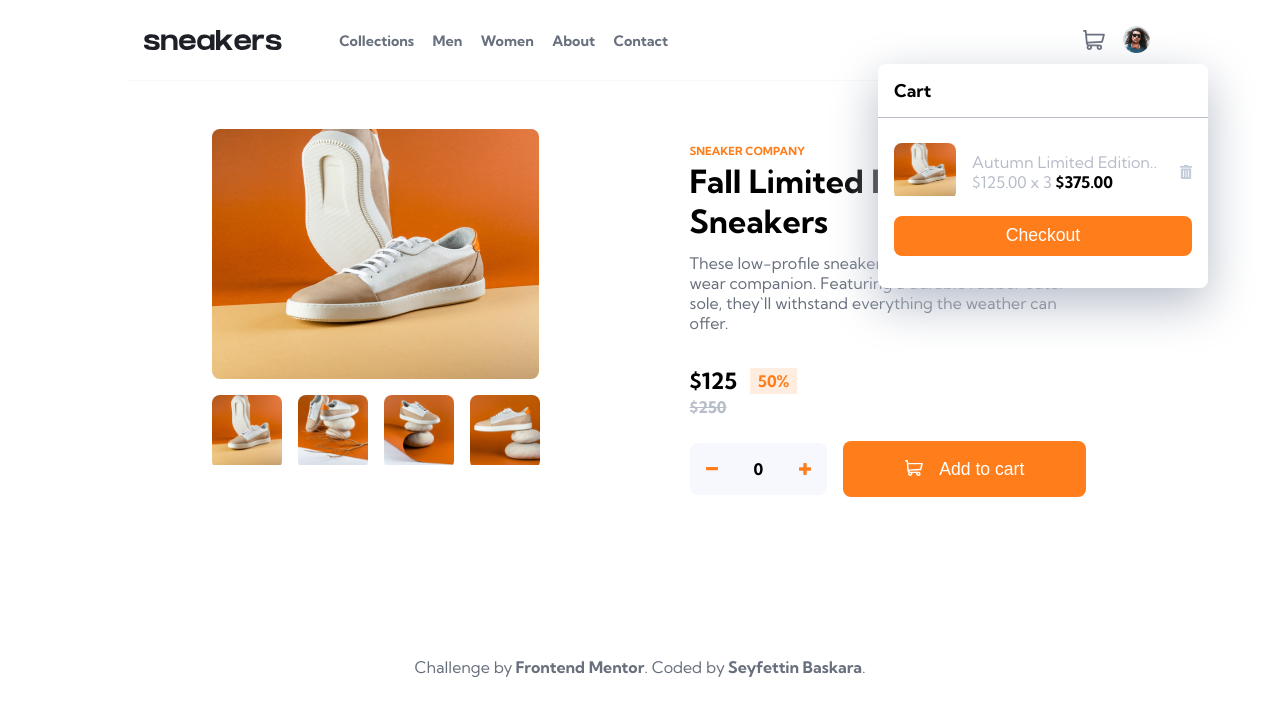
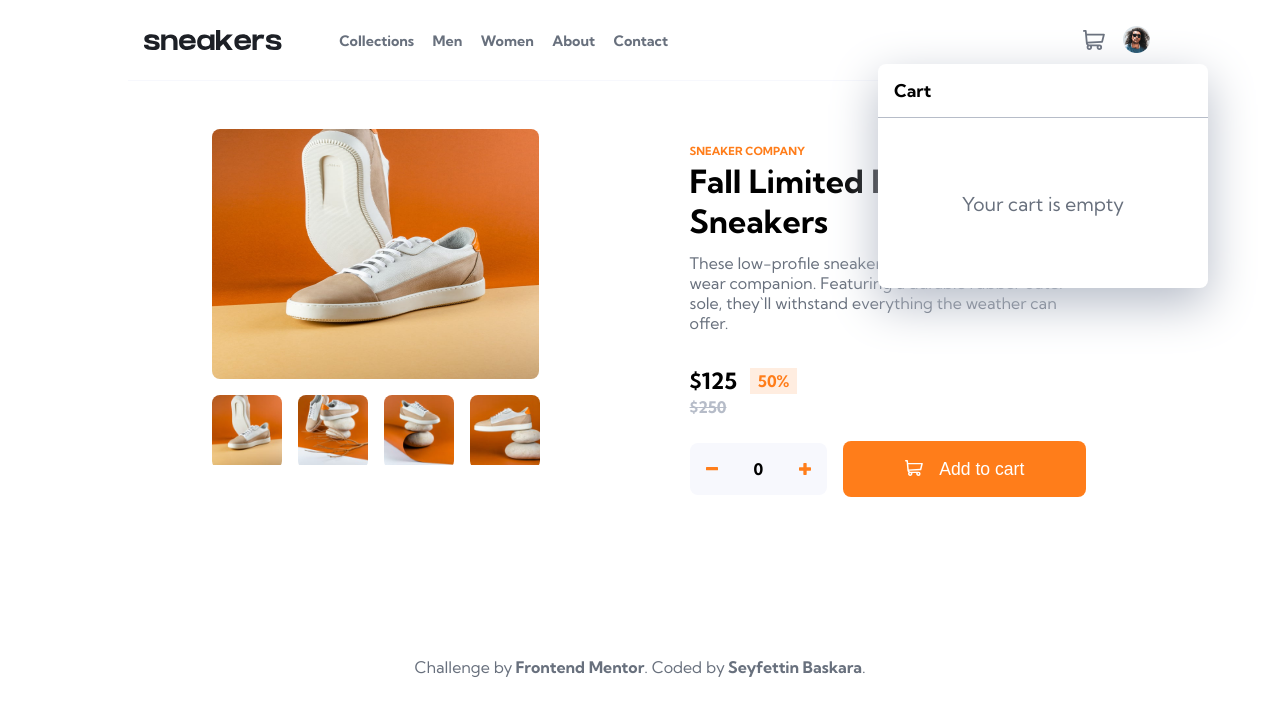
Before and after one commit to SeyfBaskara/Ecommerce-single-product-page, a Next.js app: page / in a window 1280 px wide. Both pictures are taken after a click on the picture 1094 px from the left and 40 px from the top of the page. Shown: the top 716 px of the page. Built offline with nearby package versions, Linux system fonts and the light colour scheme.

Commit message:
add cart implementation

```diff
--- a/components/Cart.tsx
+++ b/components/Cart.tsx
@@ -3,7 +3,11 @@ import Image from 'next/image'
 import { useData } from '../context/Appcontext'
 
 const Cart: React.FC = () => {
-   const { showCart } = useData()
+   const { showCart, cart, setCart } = useData()
+
+   const handleDelete = () => {
+      setCart({ ...cart, count: 0 })
+   }
 
    return (
       <article className="cart">
@@ -11,16 +15,25 @@ const Cart: React.FC = () => {
             <>
                <h2 className="cart__title">Cart</h2>
                <section className="cart__product">
+                  {cart.count ? (
+                     <>
                         <div className="cart__product-details">
                            <div className="cart__product-img">
                               <Image src="/images/image-product-1.jpg" alt="product-1" width={70} height={60} />
                            </div>
                            <p className="cart__product-description">
-                        Autumn Limited Edition.. $125.00 x 3 <span className="cart__product-price">$375.00</span>
+                              {cart.productName} ${cart.price} x {cart.count}
+                              <span className="cart__product-price">${cart.price * cart.count}</span>
                            </p>
+                           <button className="cart__product-delete" onClick={handleDelete}>
                               <Image src="/images/icon-delete.svg" alt="delete" width={14} height={16} />
+                           </button>
                         </div>
                         <button className="cart__checkout-btn">Checkout</button>
+                     </>
+                  ) : (
+                     <p className="cart__product-empty">Your cart is empty</p>
+                  )}
                </section>
             </>
          )}
--- a/components/Product.tsx
+++ b/components/Product.tsx
@@ -1,11 +1,13 @@
 import React, { useState } from 'react'
 import Image from 'next/image'
 import { data } from '../data/data'
+import { useData } from '../context/Appcontext'
 
 const Product: React.FC = () => {
    const [product, setProduct] = useState<Iproduct>(data)
    const [current, setCurrent] = useState<number>(0)
    const length: number = product.sliderImages.length
+   const { setCart } = useData()
 
    const handleNextSlide = () => {
       setCurrent(current === length - 1 ? 0 : current + 1)
@@ -23,7 +25,10 @@ const Product: React.FC = () => {
    }
 
    const handleAddToCart = () => {
-      console.log('add to cart')
+      if (product.count !== 0) {
+         setCart({ productName: product.title, price: product.discountPrice, count: product.count })
+      }
+      setProduct({ ...product, count: 0 })
    }
 
    return (
--- a/components/layout/Header.tsx
+++ b/components/layout/Header.tsx
@@ -4,7 +4,7 @@ import { useData } from '../../context/Appcontext'
 
 const Header: React.FC = () => {
    const [displayNav, setDisplayNav] = useState<boolean>(false)
-   const { setShowCart } = useData()
+   const { setShowCart, cart } = useData()
 
    const handleNavigation = (state: string) => {
       if (state === 'open') {
@@ -40,6 +40,7 @@ const Header: React.FC = () => {
          </div>
 
          <section className="header__right">
+            {cart.count !== 0 && <p className="header__right-cart">{cart.count}</p>}
             <Image onClick={handleCart} src="/images/icon-cart.svg" alt="icon card" width={22} height={20} />
             <div className="header-avatar">
                <Image src="/images/image-avatar.png" alt="avatar" layout="intrinsic" width={27} height={27} />
--- a/context/Appcontext.tsx
+++ b/context/Appcontext.tsx
@@ -3,16 +3,21 @@ import React, { useState, createContext, useContext, Dispatch, SetStateAction }
 const initicalContext = {
    showCart: false,
    setShowCart: () => {},
+   cart: { productName: '', price: 0, count: 0 },
+   setCart: () => {},
 }
 
 const AppContext = createContext<IContext>(initicalContext)
 
 const AppProvider = ({ children }: any) => {
-   const [showCart, setShowCart] = useState<boolean>(false)
+   const [showCart, setShowCart] = useState(initicalContext.showCart)
+   const [cart, setCart] = useState(initicalContext.cart)
 
    const value = {
       showCart,
       setShowCart,
+      cart,
+      setCart,
    }
    return (
       <>
--- a/styles/_cart.scss
+++ b/styles/_cart.scss
@@ -3,9 +3,10 @@
    background-color: $white;
    border-radius: 0.5rem;
    width: 360px;
+   height: auto;
    position: absolute;
    top: 5rem;
-   z-index: 100;
+   z-index: 10;
 
    @include md {
       width: 330px;
@@ -36,13 +37,21 @@
          }
 
          .cart__product-description {
-            width: 250px;
+            width: 270px;
             padding-left: 1rem;
             color: $grayish-blue;
          }
          .cart__product-price {
             color: $black;
             font-weight: 700;
+            margin-left: 0.8rem;
+         }
+         .cart__product-delete {
+            border: none;
+            padding: 0.3rem 0.5rem;
+            border-radius: 1rem;
+            background-color: $white;
+            cursor: pointer;
          }
       }
       .cart__checkout-btn {
@@ -54,10 +63,18 @@
          color: $white;
          font-size: 1.1rem;
          margin: 0.5rem 0 1rem;
+         cursor: pointer;
 
          @include md {
             padding: 0.6rem;
          }
       }
+
+      .cart__product-empty {
+         text-align: center;
+         margin: 3.5rem 0;
+         color: $dark-grayish-blue;
+         font-size: 1.2rem;
+      }
    }
 }
--- a/styles/_layout.scss
+++ b/styles/_layout.scss
@@ -83,9 +83,25 @@
       display: flex;
       align-items: center;
       cursor: pointer;
+
       @include md {
          position: absolute;
          right: 0;
+      }
+      .header__right-cart {
+         position: absolute;
+         right: 4rem;
+         bottom: 1.3rem;
+         font-size: 1rem;
+         font-weight: 700;
+         color: $white;
+         padding: 0 0.2rem;
+         background-color: $orange;
+         border-radius: 50%;
+         @include md {
+            bottom: 0.3rem;
+            right: 3rem;
+         }
       }
       .header-avatar {
          margin-left: 1rem;
```
Also changed, not shown: types.d.ts (+9 -1 lines). Lines whose indentation alone changed are shown as unchanged.
